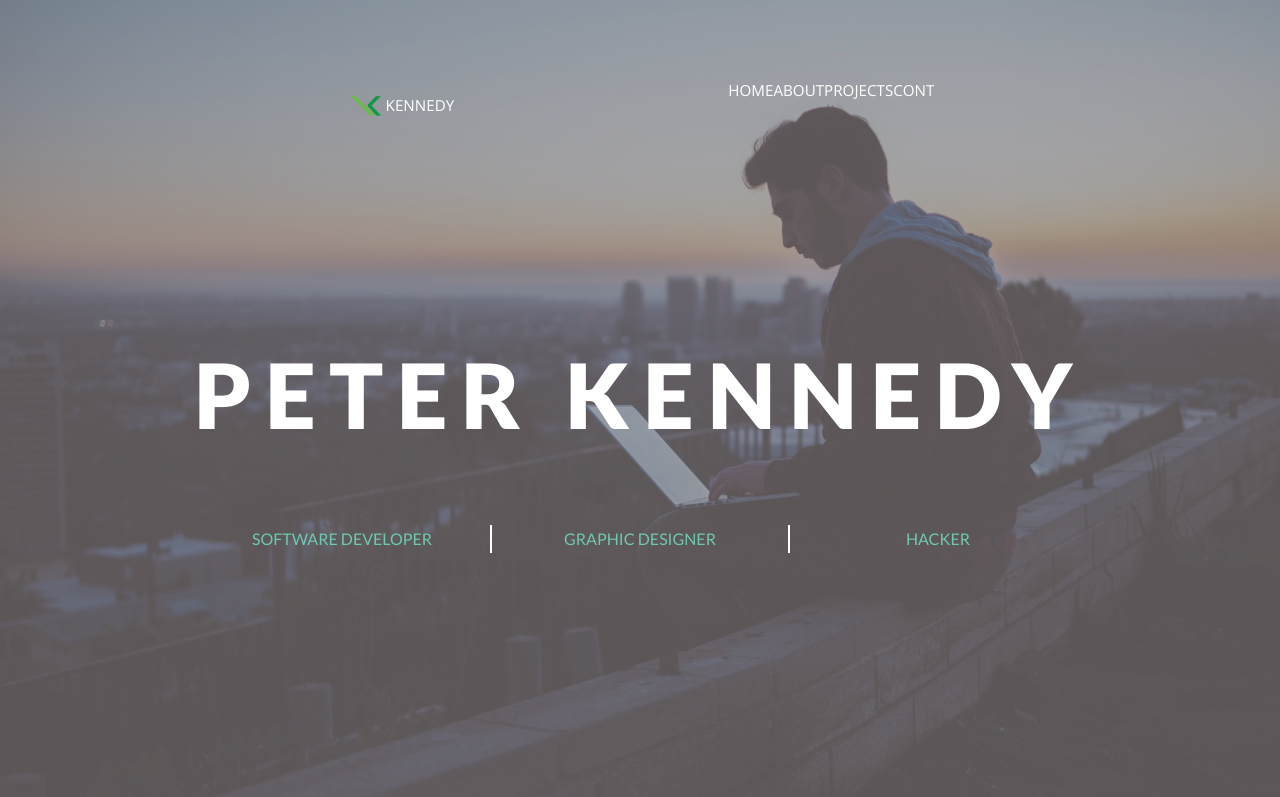
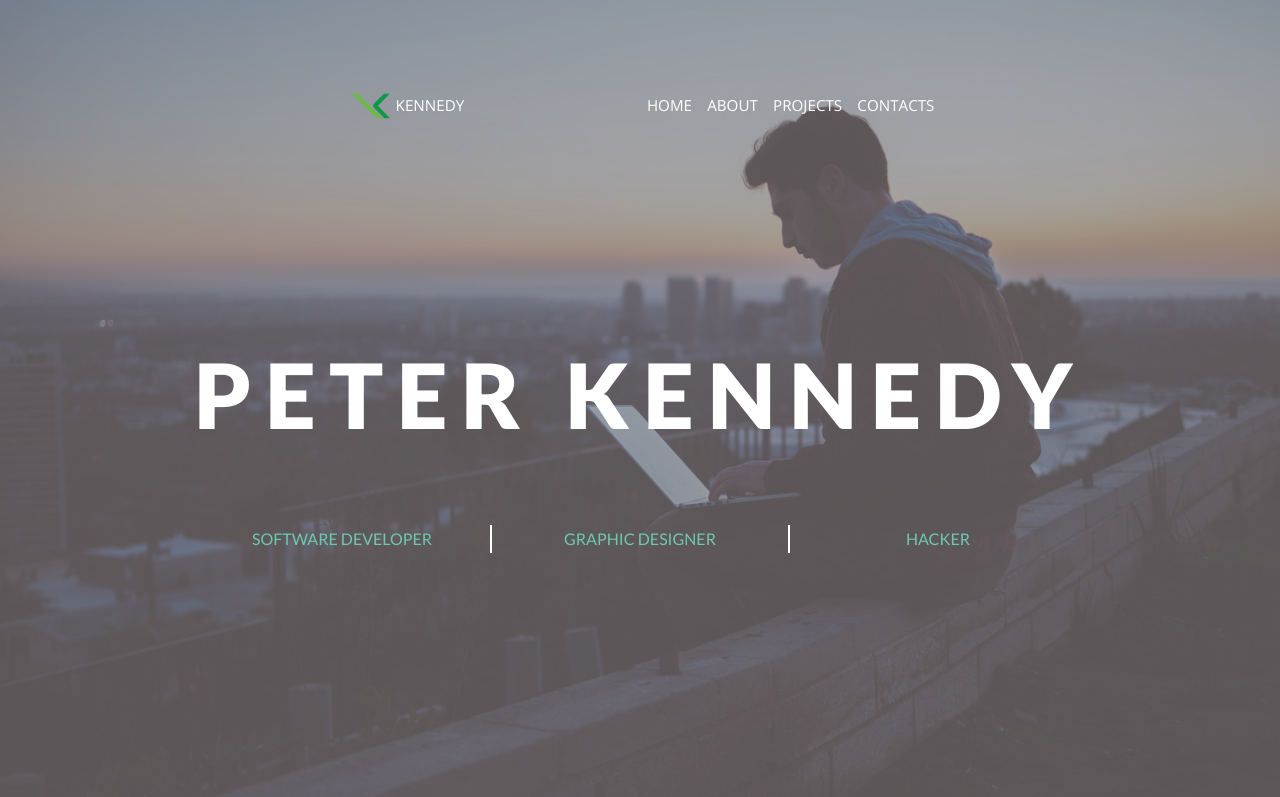
Before and after one commit to peterken674/ip-portfolio, a plain HTML site: page index.html in a window 1280 px wide. Shown: the top 797 px of the page. Drawn offline with nearby package versions, Linux system fonts and the light colour scheme.

Commit message:
Change nave width to max-content and add left margin to nav items.

```diff
--- a/style.css
+++ b/style.css
@@ -68,6 +68,7 @@ body::-webkit-scrollbar {
 #header {
     display: flex;
     justify-content: space-between;
+    align-items: center;
     text-transform: uppercase;
     font-family: 'Open Sans', sans-serif;
     font-size: 0.95rem;
@@ -84,18 +85,20 @@ body::-webkit-scrollbar {
 }
 
 #logo {
-    width: 40px;
+    width: 50px;
     height: auto;
 }
 
 nav {
     display: flex;
     list-style: none;
-    width: 35%;
+    width: max-content;
     justify-content: space-evenly;
     overflow: hidden;
 }
-
+nav>li{
+    margin-left: 1em;
+}
 #title-div {
     position: absolute;
     margin-top: 35vh;
```
